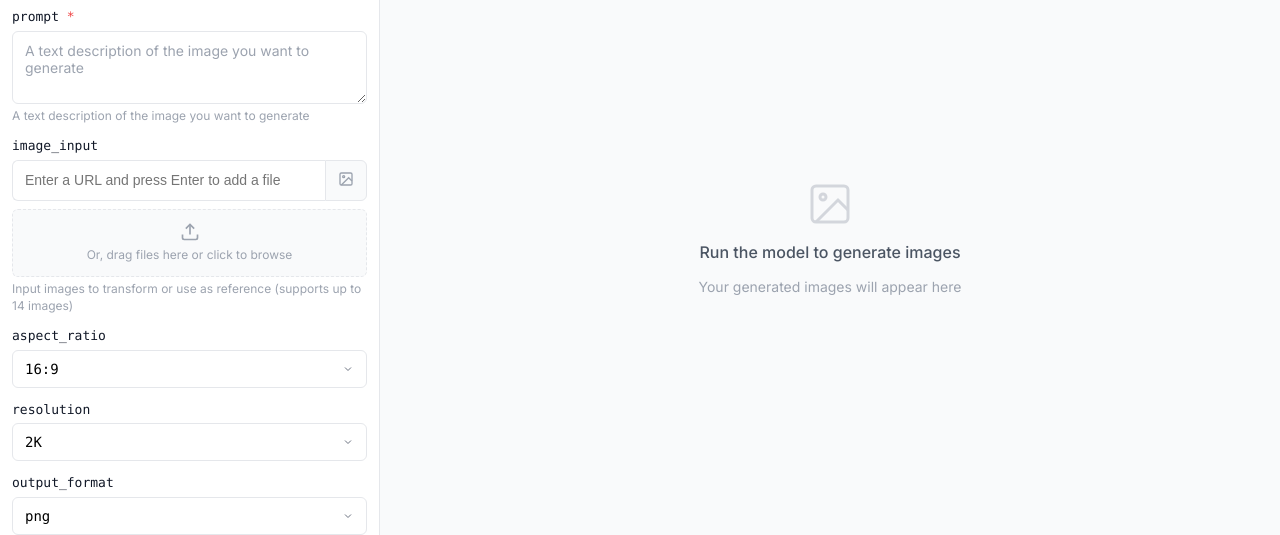
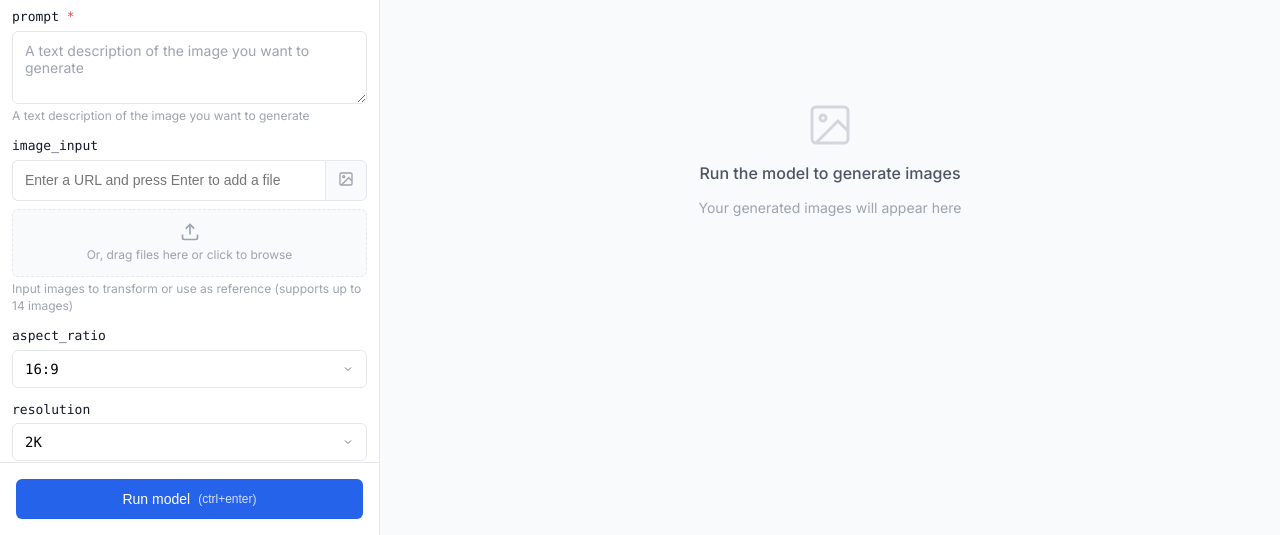
Before and after one commit to Hasu948/nano-banana-playground, a website: page public/index.html in a window 1280 px wide. Shown: the part 265-800 px from the top of the page. Drawn offline with Linux system fonts and the light colour scheme.

Commit message:
Fix button position - keep Run button fixed at bottom of sidebar

```diff
--- a/public/style.css
+++ b/public/style.css
@@ -208,8 +208,9 @@ body {
   border-right: 1px solid var(--border-color);
   display: flex;
   flex-direction: column;
-  overflow-y: auto;
+  height: calc(100vh - 48px);
   background: var(--bg-primary);
+  position: relative;
 }
 
 .model-selector {
@@ -420,6 +421,9 @@ body {
   background: var(--bg-primary);
   position: sticky;
   bottom: 0;
+  z-index: 10;
+  flex-shrink: 0;
+  margin-top: auto;
 }
 
 .run-button {
```
